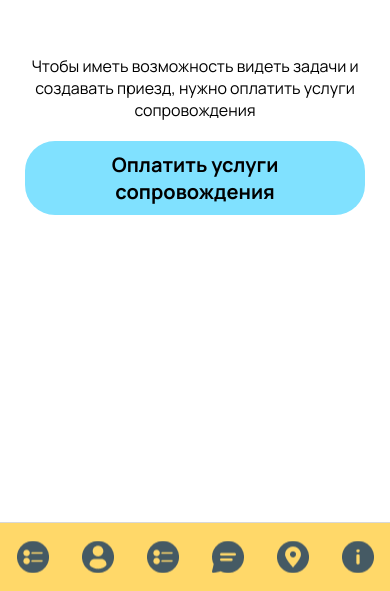
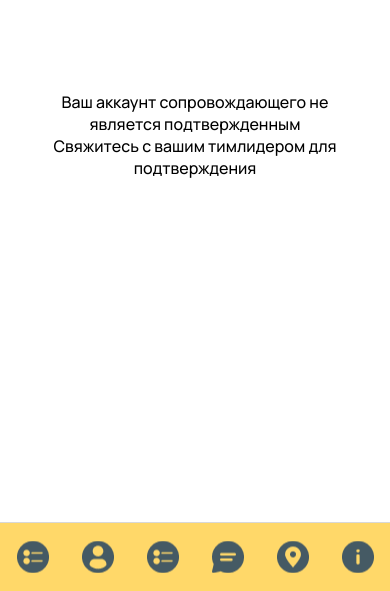
Before and after one commit to K0ch3rga/Privet, a React Native app: screen / in a window 390 px wide. Shown: the part 253-844 px from the top of the page. Built offline with nearby package versions, Linux system fonts and the light colour scheme; no server answers.

Commit message:
feature: Buddy profile and not confirmed screens

```diff
--- a/src/components/Profile/EditProfile.tsx
+++ b/src/components/Profile/EditProfile.tsx
@@ -1,14 +1,13 @@
 import { View, Text, Image, StyleSheet } from "react-native"
 import { HeaderProfileSection, InfoProfileSection, ItemTitleProfile, SectionProfile } from "./ProfileSection"
-import { mainColor } from "../../defaultColors"
 import InputProfile from "./InputProfile"
 import Select from "../Select"
 import ContactEdit from "./ContactsEdit"
 import { ProfileEditProps } from "../../interfaces/ProfileEditProps"
 import { languages, genders, counties, universityes } from "../../selectData"
-import { IContacts } from "../../classes/contacts"
+import { IContacts } from "../../classes/IContacts"
 import OtherLanguagesList from "./OtherLanguagesList"
-import { getPageColor } from "../../storage/AccountStore"
+import { getPageColor, useAccountStore } from "../../storage/AccountStore"
 
 const getDateValue = (value: string | undefined) => {
   if (!value) {
@@ -36,6 +35,8 @@ const getDateValueToSend = (value: string | undefined) => {
 const pageColor = getPageColor();
 
 const EditProfile: React.FC<ProfileEditProps> = ({ userData, setUserData }) => {
+  const isBuddy = useAccountStore.getState().isBuddy
+
   console.log(userData);
 
   const getContacts = () => {
@@ -95,6 +96,20 @@ const EditProfile: React.FC<ProfileEditProps> = ({ userData, setUserData }) => {
             value={userData.user?.user_info?.full_name}
           />
           <View style={styles.gap}>
+            {isBuddy
+            ? <>
+                <ItemTitleProfile>Город</ItemTitleProfile>
+                <InputProfile
+                  value={userData.city}
+                  setProperty={(value: string) => {
+                    setUserData({
+                      ...userData,
+                      city: value
+                    })
+                  }}
+                />
+              </>
+              : <>
                   <ItemTitleProfile>
                       Гражданство
                     </ItemTitleProfile>
@@ -109,8 +124,13 @@ const EditProfile: React.FC<ProfileEditProps> = ({ userData, setUserData }) => {
                       }}
                       initialValue={userData?.citizenship}
                     />
+                </>
+            }
+
           </View>
           <View style={styles.gap}>
+            {!isBuddy &&
+              <>
                 <ItemTitleProfile>
                   Пол
                 </ItemTitleProfile>
@@ -125,6 +145,8 @@ const EditProfile: React.FC<ProfileEditProps> = ({ userData, setUserData }) => {
                   }}
                   initialValue={userData.sex}
                 />
+              </>
+            }
           </View>
           <InputProfile
             title="Дата рождения"
--- a/src/components/Profile/InputProfile.tsx
+++ b/src/components/Profile/InputProfile.tsx
@@ -1,8 +1,8 @@
 import { useState } from "react";
-import { View, Text, StyleSheet, TextInput, StyleProp, ViewStyle, NativeSyntheticEvent, } from 'react-native';
+import { View, Text, StyleSheet, TextInput, NativeSyntheticEvent, } from 'react-native';
 import * as yup from 'yup';
 import { ItemTitleProfile } from "./ProfileSection";
-import { mainColor, whiteColor } from "../../defaultColors";
+import { whiteColor } from "../../defaultColors";
 import { getPageColor } from "../../storage/AccountStore";
 
 export type ProfileInputProps = {
--- a/src/components/Profile/ShowProfile.tsx
+++ b/src/components/Profile/ShowProfile.tsx
@@ -1,9 +1,10 @@
 import { View, Text, Image, StyleSheet, Pressable, ColorValue } from "react-native"
 import { ItemTitleProfile, SectionProfile, HeaderProfileSection, InfoProfileSection } from "./ProfileSection"
-import { whiteColor, grayColor, mainColor, buddyColor } from "../../defaultColors"
+import { whiteColor, grayColor, mainColor, buddyColor, successColor, errorColor } from "../../defaultColors"
 import { IStudent } from "../../classes/IStudent"
 import { lang_and_level } from "./OtherLanguagesList"
 import { getPageColor, useAccountStore } from "../../storage/AccountStore"
+import { IBuddy } from "../../classes/IBuddy"
 
 const getValue = (value: string | undefined) => {
   return value ? value : "—"
@@ -29,11 +30,11 @@ const getOtherLanguages = (langs: lang_and_level[] | undefined) => {
   langs.map(item => {
     result = result.concat(`${item.language} - ${item.level}`, '\n')
   })
-  return result
+  return result ? result : "—"
 }
 
 interface ShowProfileProps {
-  userData: IStudent,
+  userData: IBuddy | IStudent
   navigation: any,
   edit: () => void,
 }
@@ -41,6 +42,9 @@ interface ShowProfileProps {
 const pageColor = getPageColor();
 
 const ShowProfile: React.FC<ShowProfileProps> = ({ userData, navigation, edit }) => {
+  const isBuddy = useAccountStore(state => state.isBuddy)
+  console.log(userData);
+
   return (
     <>
       <View style={styles.header}>
@@ -49,8 +53,11 @@ const ShowProfile: React.FC<ShowProfileProps> = ({ userData, navigation, edit })
         </View>
         <View style={styles.profileInfo}>
           <Text style={styles.name}>{userData.user?.user_info?.full_name}</Text>
-          <Text style={styles.otherInfo}>{userData.citizenship}</Text>
-          <Text style={styles.otherInfo}>UrFU</Text>
+          {isBuddy
+            ? <Text style={styles.otherInfo}>{userData.city}</Text>
+            : <Text style={styles.otherInfo}>{userData.citizenship}</Text>
+          }
+          <Text style={styles.otherInfo}>{userData.user?.university}</Text>
         </View>
       </View>
       <View style={styles.buttons}>
@@ -97,6 +104,12 @@ const ShowProfile: React.FC<ShowProfileProps> = ({ userData, navigation, edit })
           Информация о студенте
         </HeaderProfileSection>
         <InfoProfileSection>
+        {isBuddy &&
+            <View>
+              <ItemTitleProfile>Тип профиля</ItemTitleProfile>
+              <Text style={styles.itemValue}>Сопровождающий</Text>
+            </View>
+          }
           <View>
             <ItemTitleProfile>Пол</ItemTitleProfile>
             <Text style={styles.itemValue}>{getValue(userData.sex)}</Text>
@@ -113,6 +126,15 @@ const ShowProfile: React.FC<ShowProfileProps> = ({ userData, navigation, edit })
             <ItemTitleProfile>Другие языки</ItemTitleProfile>
             <Text style={styles.itemValue}>{getOtherLanguages(userData.user?.user_info?.other_languages_and_levels)}</Text>
           </View>
+          {isBuddy &&
+            <View>
+              <ItemTitleProfile>Статус Buddy</ItemTitleProfile>
+              {userData.buddy_status
+                ? <Text style={[styles.itemValue, { color: successColor }]}>Подтверждён</Text>
+                : <Text style={[styles.itemValue, { color: errorColor }]}>Неподтверждён</Text>
+              }
+            </View>
+          }
         </InfoProfileSection>
       </SectionProfile>
     </>
--- a/src/interfaces/ProfileEditProps.ts
+++ b/src/interfaces/ProfileEditProps.ts
@@ -1,7 +1,8 @@
 import { ColorValue } from "react-native";
 import { IStudent } from "../classes/IStudent";
+import { IBuddy } from "../classes/IBuddy";
 
 export interface ProfileEditProps {
-  userData: IStudent,
-  setUserData: (newUser: IStudent) => void,
+  userData: IStudent | IBuddy,
+  setUserData: (newUser: IStudent | IBuddy) => void,
 }
--- a/src/requests/ChangeProfileInfoRequest.ts
+++ b/src/requests/ChangeProfileInfoRequest.ts
@@ -1,12 +1,20 @@
+//@ts-ignore
+import {BASE_URL, BUDDY_TOKEN, STUDENT_TOKEN} from "@env";
 import { IStudent } from "../classes/IStudent";
-import {BASE_URL, BASE_TOKEN} from "@env";
+import { useAccountStore } from "../storage/AccountStore";
+import { IBuddy } from "../classes/IBuddy";
 
 export const sendChangeProfileInfoRequest  = async (user_id: number,
-  profileData: IStudent,
+  profileData: IStudent | IBuddy,
   setLoading: (value: React.SetStateAction<boolean>) => void,
   setError: (value: React.SetStateAction<boolean>) => void,
   setErrorMessage: (value: React.SetStateAction<string>) => void,) => {
-  const url = `${BASE_URL}/student/profile/${user_id}/`
+
+  const isBuddy = useAccountStore.getState().isBuddy
+  const url = isBuddy
+    ? `${BASE_URL}/buddy/profile/${user_id}/`
+    : `${BASE_URL}/student/profile/${user_id}/`
+
 
   setLoading(true);
   try {
@@ -14,7 +22,7 @@ export const sendChangeProfileInfoRequest  = async (user_id: number,
       method: "PUT",
       headers: {
         "Content-Type": "application/json",
-        "Authorization": BASE_TOKEN
+        "Authorization": isBuddy ? BUDDY_TOKEN : STUDENT_TOKEN
         },
         body: JSON.stringify(profileData),
     })
--- a/src/requests/GetProfileInfo.ts
+++ b/src/requests/GetProfileInfo.ts
@@ -37,7 +37,6 @@ export const fetchUserInfo = (user_id: number, setError: any, setErrorMessage: a
         const user = json as IBuddy
         useBuddyStore.setState({buddyData: user})
         console.log("Buddy loaded: ", user);
-
       }
       else{
         const user = json as IStudent
--- a/src/routes/RoutesToDo.tsx
+++ b/src/routes/RoutesToDo.tsx
@@ -7,6 +7,7 @@ import CreateArrival from "../screens/Arrivals/CreateArrival";
 import AddStudentToArrival from "../screens/Arrivals/AddStudentToArrival";
 import ArrivalFinalScreen from "../screens/Arrivals/ArrivalFinalScreen";
 import { useAccountStore } from "../storage/AccountStore";
+import BuddyNotConfirmed from "../screens/Buddy/BuddyNotConfirmed";
 
 const Stack = createNativeStackNavigator();
 
@@ -30,7 +31,7 @@ const CreateArrivalRoute: React.FC = () => {
   )
 }
 
-const RoutesToDo: React.FC = () => {
+const StudentTodo: React.FC = () => {
   const isPaid = useAccountStore(state => state.isPaid)
   const isArrivalExist = useAccountStore(state => state.isArrivalExist)
 
@@ -45,4 +46,24 @@ const RoutesToDo: React.FC = () => {
   return <ToDoScreen />
 }
 
+const BuddyTodo: React.FC = () => {
+  const isBuddyConfirmed = useAccountStore(state => state.isBuddyConfirmed)
+
+  if (!isBuddyConfirmed) {
+    return (<BuddyNotConfirmed />)
+  }
+
+  return <ToDoScreen />
+}
+
+const RoutesToDo: React.FC = () => {
+  const isBuddy = useAccountStore(state => state.isBuddy)
+
+  if (isBuddy) {
+    return <BuddyTodo />
+  }
+
+  return <StudentTodo />
+}
+
 export default RoutesToDo;
--- /dev/null
+++ b/src/screens/Buddy/BuddyNotConfirmed.tsx
@@ -0,0 +1,34 @@
+import { View, Text, StyleSheet } from "react-native";
+import { whiteColor } from "../../defaultColors";
+import { ScreenProps } from "../../interfaces/ScreenProps";
+
+const BuddyNotConfirmed: React.FC<ScreenProps> = ({ navigation }) => {
+  return(
+    <View style={styles.wrapper}>
+      <Text style={styles.text}>
+        Ваш аккаунт сопровождающего не является подтвержденным
+        {'\n'}
+        Свяжитесь с вашим тимлидером для подтверждения
+      </Text>
+    </View>
+  )
+}
+
+const styles = StyleSheet.create({
+  wrapper: {
+    flex: 1,
+    justifyContent: "center",
+    alignItems: "center",
+    padding: 30,
+    backgroundColor: whiteColor,
+  },
+  text: {
+    color: "#000",
+    textAlign: "center",
+    fontFamily: "Manrope",
+    fontWeight: "500",
+    fontSize: 16
+  }
+})
+
+export default BuddyNotConfirmed;
--- a/src/screens/Profile/ProfileScreen.tsx
+++ b/src/screens/Profile/ProfileScreen.tsx
@@ -30,6 +30,7 @@ const ProfileScreen: React.FC<ScreenProps> = ({ navigation }) => {
   const handleSend = () => {
     if (userData) {
       sendChangeProfileInfoRequest(user_id, userData, setLoading, setError, setErrorMessage);
+      setIsEdit(false)
     }
     else{
       setErrorMessage("User Data is empty");
@@ -85,7 +86,10 @@ const ProfileScreen: React.FC<ScreenProps> = ({ navigation }) => {
               />
               <RegButton
                 title="Отменить"
-                onPress={() => {setIsEdit(false)}}
+                onPress={() => {
+                  fetchUserInfo(user_id, setError, setErrorMessage, setLoading)
+                  setIsEdit(false)
+                }}
                 buttonStyle={{backgroundColor: "#FF6969"}}
               />
             </View>
--- a/src/storage/AccountStore.ts
+++ b/src/storage/AccountStore.ts
@@ -6,6 +6,7 @@ type AccountState = {
   isLoggedIn: boolean,
   user_id: number,
   isBuddy: boolean,
+  isBuddyConfirmed: boolean,
   isPaid: boolean,
   isArrivalExist: boolean,
   setLoggedIn: (newValue: boolean) => void,
@@ -18,10 +19,11 @@ type AccountState = {
 export const useAccountStore = create<AccountState>((set) => ({
   isLoggedIn: true,
   user_id: 64,
-  // 58 - test49
-  // 62 - Vasya
-  // 64 - buddy
+    // 58 - test49
+    // 62 - Vasya
+    // 64 - buddy
   isBuddy: true,
+  isBuddyConfirmed: false,
   isPaid: false,
   isArrivalExist: false,
   setLoggedIn: (newValue: boolean) => {set({isLoggedIn: newValue})},
```
Lines whose indentation alone changed are shown as unchanged.
